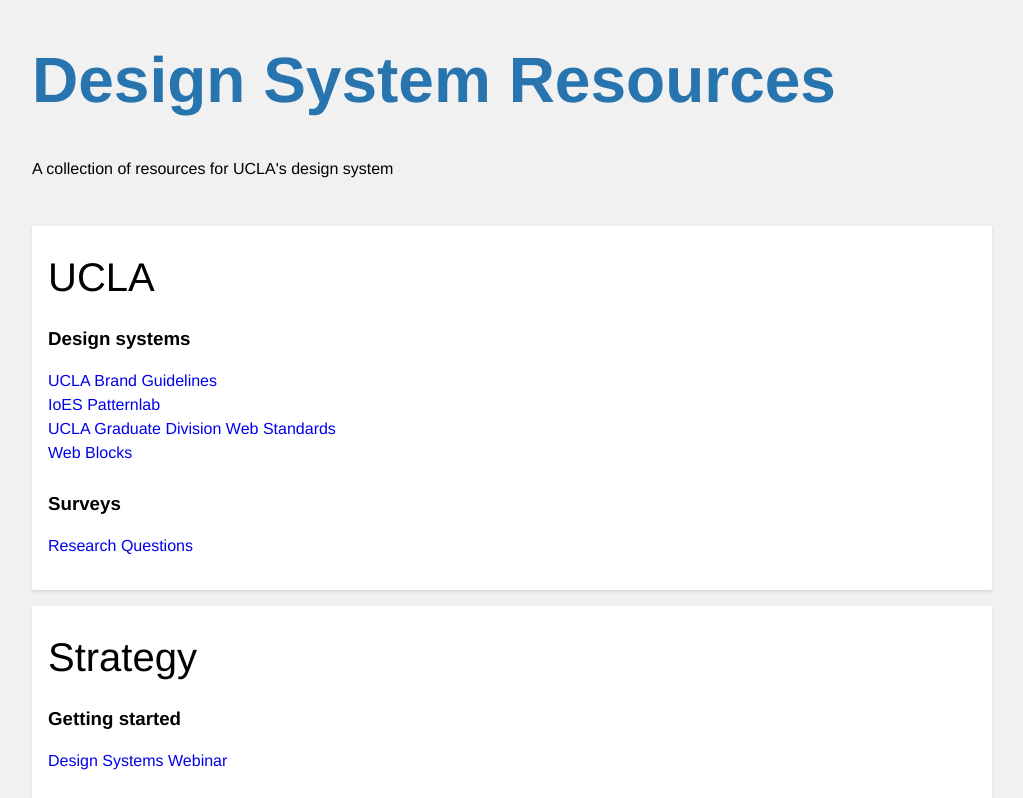
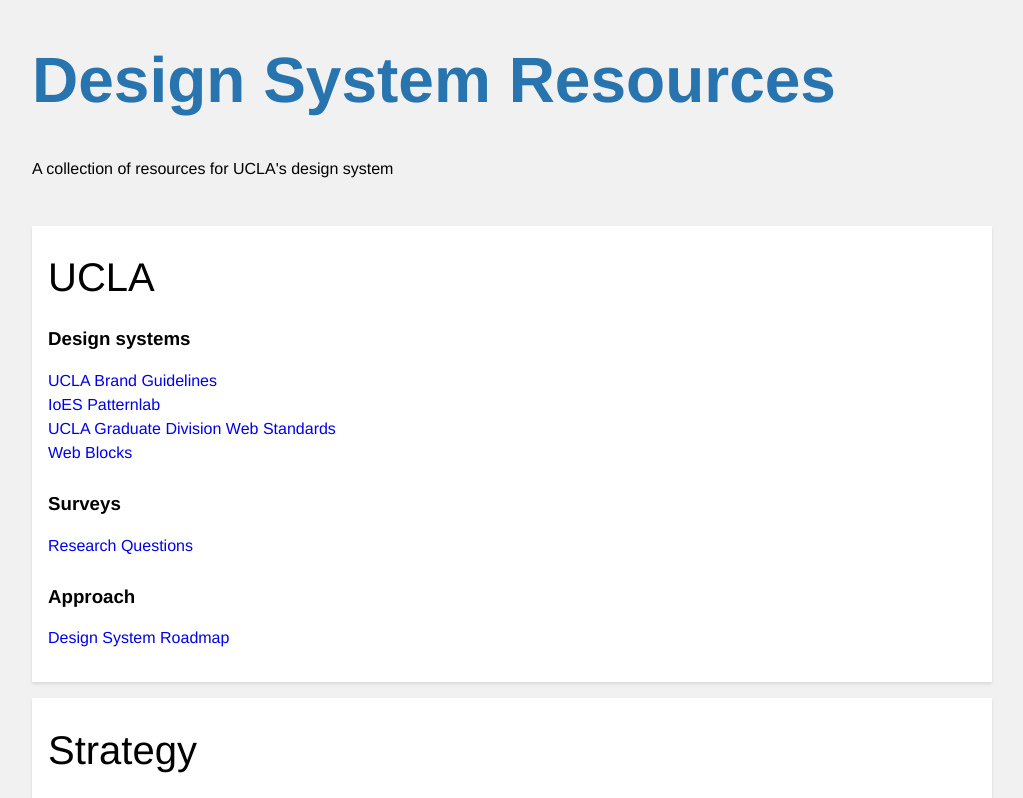
Before and after one commit to ucla-ux/starterkit, a website: page resources.html in a window 1280 px wide. Shown: the top 798 px of the page, without its empty margins (128-1151 px from the left). Drawn offline with Linux system fonts and the light colour scheme.

Commit message:
Update resources.html

```diff
--- a/resources.html
+++ b/resources.html
@@ -24,6 +24,10 @@
       <h3>Surveys</h3>
       <ul>
         <li><a href="https://docs.google.com/document/d/11IfJTRAlnct0O9vuzpYfmwx4d33gZQz0HI8pns5C0p4/edit?usp=sharing">Research Questions</a></li>
+      </ul>
+      <h3>Approach</h3>
+      <ul>
+        <li><a href="https://ucla.box.com/s/yyoufltub0b5uwjll4mjnwgwlk6ikde1">Design System Roadmap</a></li>
       </ul>
     </div>
     <div class="category">
```
